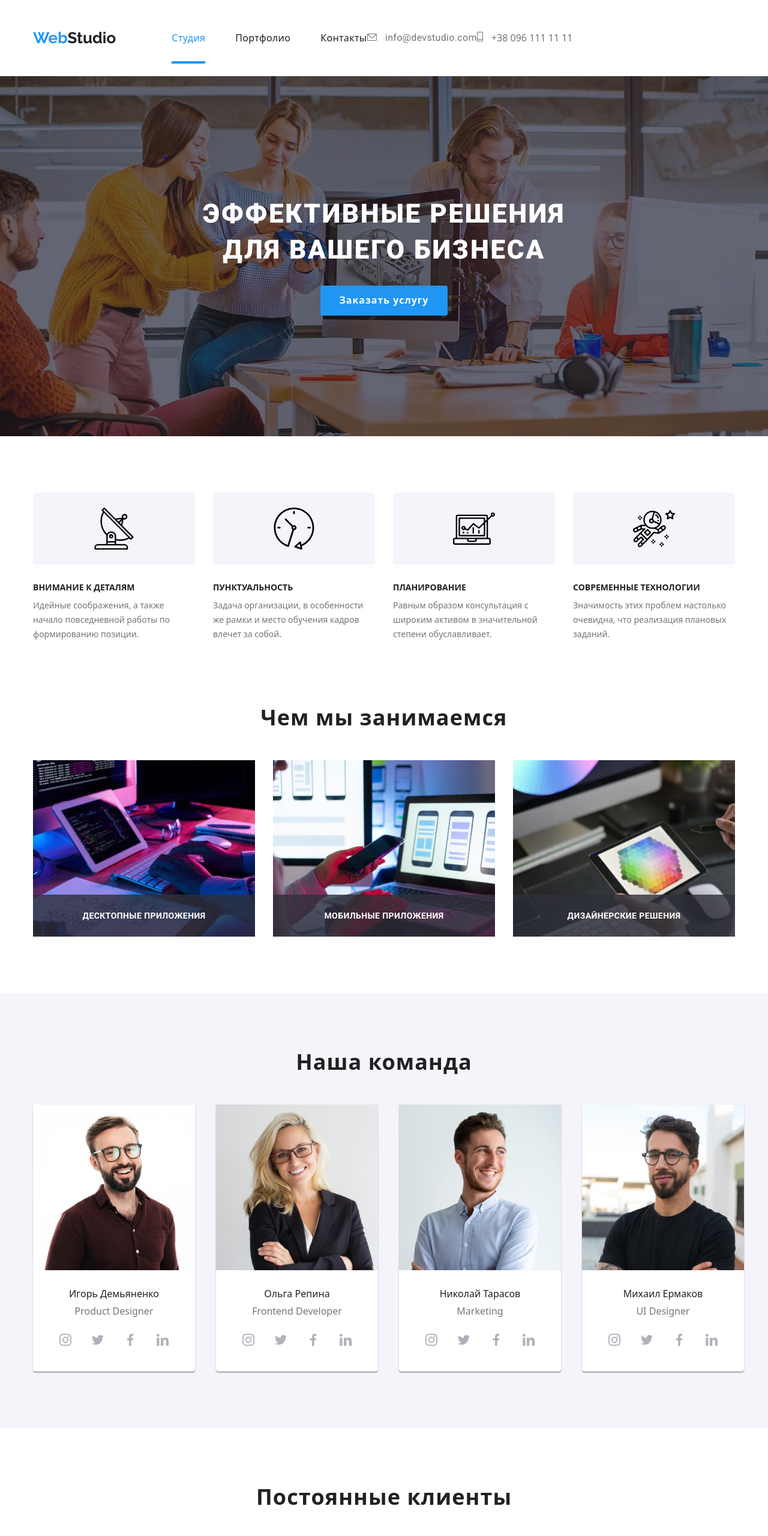
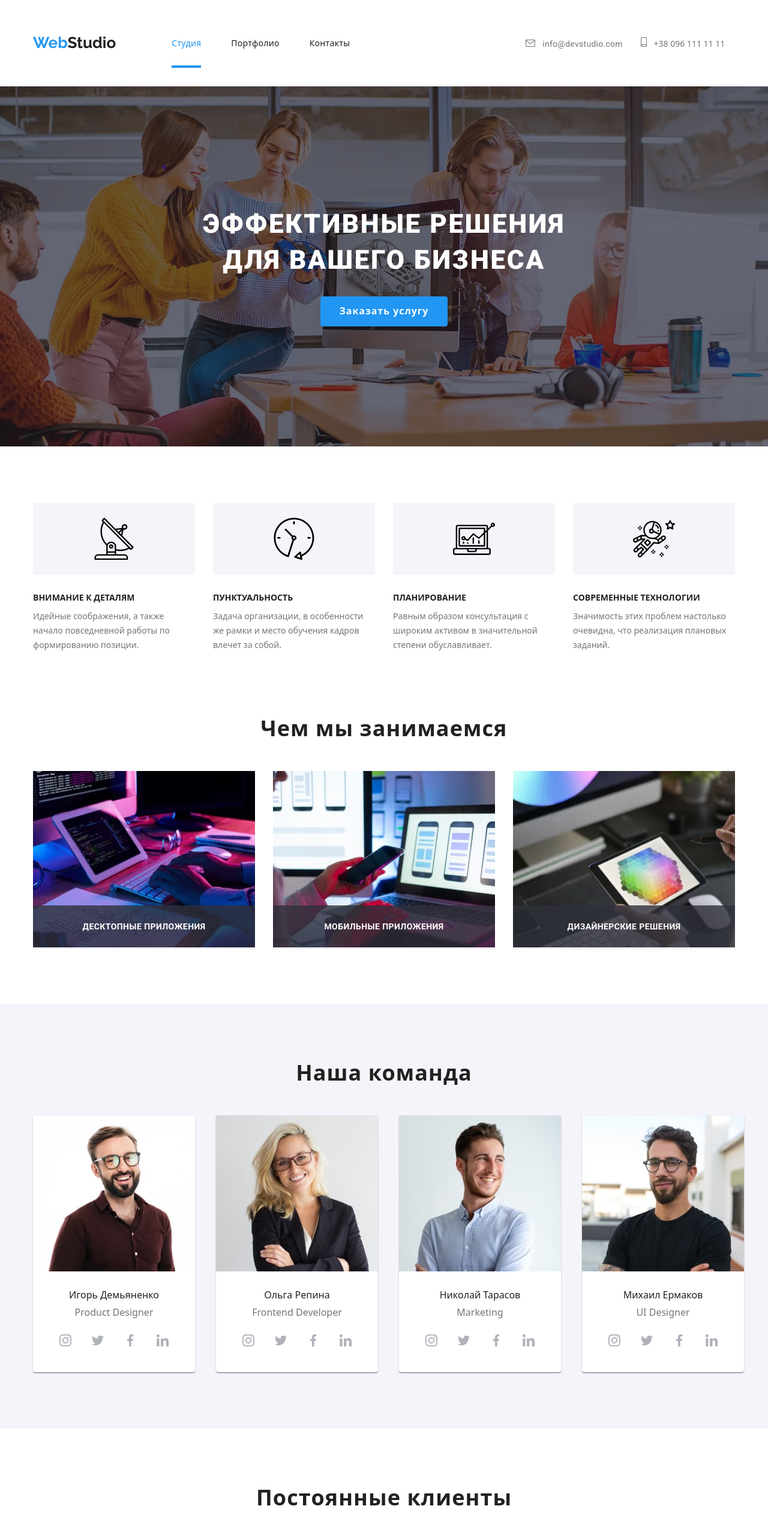
Before and after one commit to mkhomenko2212/goit-markup-hw-08, a plain HTML site: page index.html in a window 1280 px wide. Shown: the top 2560 px of the page at 60% size. Drawn offline with nearby package versions, Linux system fonts and the light colour scheme.

Commit message:
правки

```diff
--- a/index.html
+++ b/index.html
@@ -22,9 +22,11 @@
   <body>
     <!--Шапка сайта-->
     <header class="header">
-      <div class="header__nav container">
+      <div class="container container-header">
+        <div class="header__nav">
           <a href="./index.html" class="header__logo">
-          <span class="header__logo-first">Web</span><span class="header__logo-second">Studio</span>
+            <span class="header__logo-first">Web</span
+            ><span class="header__logo-second">Studio</span>
           </a>
           <button
             type="button"
@@ -33,14 +35,14 @@
             aria-controls="mobile-menu"
           >
             <svg width="40" height="40" aria-label="Переключатель мобильного меню">
-            <use class="menu-icon" href="../images/symbol-defs-6.svg#icon-menu_40px"></use>
+              <use class="menu-icon" href="./images/symbol-defs-6.svg#icon-menu_40px"></use>
             </svg>
           </button>
-
+        </div>
         <div class="mobile-menu js-menu-container" id="mobile-menu">
           <button type="button" class="button__menu-close js-close-menu">
             <svg width="40" height="40" aria-label="Переключатель мобильного меню">
-              <use class="icon-close" href="../images/symbol-defs-6.svg#icon-close_40px"></use>
+              <use class="icon-close" href="./images/symbol-defs-6.svg#icon-close_40px"></use>
             </svg>
           </button>
           <div class="menu-wrapper">
@@ -54,11 +56,12 @@
                 </li>
                 <li class="header__item"><a href="" class="header__link link">Контакты</a></li>
               </ul>
-
-              <ul class="header__contact list">
+            </nav>
+            <div class="header__contacts">
+              <ul class="header__contact-list list">
                 <li class="header__adress">
                   <a href="mailto:info@devstudio.com" class="header__mail">
-                    <svg width="16px" height="12px" class="header__icon">
+                    <svg class="header__icon header__icon--mail">
                       <use href="./images/symbol-defs-6.svg#icon-envelope"></use>
                     </svg>
                     info@devstudio.com
@@ -66,15 +69,14 @@
                 </li>
                 <li class="header__adress">
                   <a href="tel:+380961111111" class="header__phone">
-                    <svg width="10px" height="16px" class="header__icon">
+                    <svg class="header__icon header__icon--phone">
                       <use href="./images/symbol-defs-6.svg#icon-smartphone"></use>
                     </svg>
                     +38 096 111 11 11
                   </a>
                 </li>
               </ul>
-            </nav>
-          </div>
+
               <ul class="menu-social list">
                 <li class="menu-social__item">
                   <a href="" class="menu-social__link link">Instagram</a>
@@ -89,6 +91,8 @@
                   <a href="" class="menu-social__link link">LinkedIn</a>
                 </li>
               </ul>
+            </div>
+          </div>
         </div>
       </div>
     </header>
@@ -201,12 +205,14 @@
         <ul class="team__list list">
           <li class="team__item">
             <img
-              srcset="./images/team-1-desk-1x.jpg 270w
-            ./images/team-1-tablet-1x.jpg 354w
-            ./images/team-1-mob-1x.jpg 450w
-            ./images/team-1-desk-2x.jpg 708w
-            ./images/team-1-tablet-2x.jpg 540w
-            ./images/team-1-mob-2x.jpg 900w"
+              srcset="
+                ./images/team-1-desk-1x.jpg   270w,
+                ./images/team-1-tablet-1x.jpg 354w,
+                ./images/team-1-mob-1x.jpg    450w,
+                ./images/team-1-desk-2x.jpg   708w,
+                ./images/team-1-tablet-2x.jpg 540w,
+                ./images/team-1-mob-2x.jpg    900w
+              "
               src="./images/team-1-mob-1x.jpg"
               alt="Product Designer"
               sizes="(min-width: 1200px) 270px, (min-width: 768px) 354px (min-width: 480px) 450px"
@@ -260,12 +266,14 @@
           </li>
           <li class="team__item">
             <img
-              srcset="./images/team-2-desk-1x.jpg 270w
-            ./images/team-2-tablet-1x.jpg 354w
-            ./images/team-2-mob-1x.jpg 450w
-            ./images/team-2-desk-2x.jpg 708w
-            ./images/team-2-tablet-2x.jpg 540w
-            ./images/team-2-mob-2x.jpg 900w"
+              srcset="
+                ./images/team-2-desk-1x.jpg   270w,
+                ./images/team-2-tablet-1x.jpg 354w,
+                ./images/team-2-mob-1x.jpg    450w,
+                ./images/team-2-desk-2x.jpg   708w,
+                ./images/team-2-tablet-2x.jpg 540w,
+                ./images/team-2-mob-2x.jpg    900w
+              "
               src="./images/team-2-mob-1x.jpg"
               alt="Frontend Developer"
               sizes="(min-width: 1200px) 270px, (min-width: 768px) 354px (min-width: 480px) 450px"
@@ -319,12 +327,14 @@
           </li>
           <li class="team__item">
             <img
-              srcset="./images/team-3-desk-1x.jpg 270w
-            ./images/team-3-tablet-1x.jpg 354w
-            ./images/team-3-mob-1x.jpg 450w
-            ./images/team-3-desk-2x.jpg 708w
-            ./images/team-3-tablet-2x.jpg 540w
-            ./images/team-3-mob-2x.jpg 900w"
+              srcset="
+                ./images/team-3-desk-1x.jpg   270w,
+                ./images/team-3-tablet-1x.jpg 354w,
+                ./images/team-3-mob-1x.jpg    450w,
+                ./images/team-3-desk-2x.jpg   708w,
+                ./images/team-3-tablet-2x.jpg 540w,
+                ./images/team-3-mob-2x.jpg    900w
+              "
               src="./images/team-3-mob-1x.jpg"
               alt="Marketing"
               sizes="(min-width: 1200px) 270px, (min-width: 768px) 354px (min-width: 480px) 450px"
@@ -378,12 +388,14 @@
           </li>
           <li class="team__item">
             <img
-              srcset="./images/team-4-desk-1x.jpg 270w
-            ./images/team-4-tablet-1x.jpg 354w
-            ./images/team-4-mob-1x.jpg 450w
-            ./images/team-4-desk-2x.jpg 708w
-            ./images/team-4-tablet-2x.jpg 540w
-            ./images/team-4-mob-2x.jpg 900w"
+              srcset="
+                ./images/team-4-desk-1x.jpg   270w,
+                ./images/team-4-tablet-1x.jpg 354w,
+                ./images/team-4-mob-1x.jpg    450w,
+                ./images/team-4-desk-2x.jpg   708w,
+                ./images/team-4-tablet-2x.jpg 540w,
+                ./images/team-4-mob-2x.jpg    900w
+              "
               src="./images/team-4-mob-1x.jpg"
               alt="UI Designer"
               sizes="(min-width: 1200px) 270px, (min-width: 768px) 354px (min-width: 480px) 450px"
@@ -491,19 +503,19 @@
               ><span class="footer__logo-second">Studio</span></a
             >
             <address class="footer__contacts">
-              <ul class="list">
-                <li>
               <a
                 href="https://www.google.com/maps/place/%D0%B1%D1%83%D0%BB.+%D0%9B%D0%B5%D1%81%D0%B8+%D0%A3%D0%BA%D1%80%D0%B0%D0%B8%D0%BD%D0%BA%D0%B8,+26,+%D0%9A%D0%B8%D0%B5%D0%B2,+02000/@50.4265807,30.5361971,17z/data=!3m1!4b1!4m5!3m4!1s0x40d4cf0e033ecbe9:0x57a4dffefec77da0!8m2!3d50.4265807!4d30.5383858"
                 class="footer__adress footer__map"
               >
                 г. Киев, пр-т Леси Украинки, 26
               </a>
-                </li>
-                <li>
+              <ul class="list">
+                <li class="footer__item">
                   <a href="mailto:info@example.com" class="footer__adress">info@example.com </a>
                 </li>
-                <li><a href="tel:+380991111111" class="footer__adress">+38 099 111 11 11</a></li>
+                <li class="footer__item">
+                  <a href="tel:+380991111111" class="footer__adress">+38 099 111 11 11</a>
+                </li>
               </ul>
             </address>
           </div>
@@ -619,7 +631,10 @@
             <label class="checkbox-label">
               <input class="checkbox-input" type="checkbox" name="check" />
               <span class="icon-check"></span>
-              <span>Соглашаюсь с рассылкой и принимаю <a href="">Условия договора</a></span></label
+              <span
+                >Соглашаюсь с рассылкой и принимаю
+                <a href="" class="check-link">Условия договора</a></span
+              ></label
             >
           </div>
           <button class="form-button" type="submit">Отправить</button>
--- a/sass/components/_header.scss
+++ b/sass/components/_header.scss
@@ -22,16 +22,12 @@
     letter-spacing: 0.02em;
 
     @media screen and(min-width:768px) {
-      margin-left: 88px;
       display: flex;
-      font-weight: 500;
-      font-size: 16px;
-      line-height: 1.17;
-      letter-spacing: 0.02em;
     }
-    @media screen and(min-width:1200px) {
-      margin-left: 93px;
-    }
+    // @media screen and(min-width:1200px) {
+    //   margin-left: 93px;
+    //   font-size: 16px;
+    // }
   }
 
   &__item + &__item {
@@ -44,7 +40,7 @@
     @media screen and (min-width: 768px) {
       display: flex;
       align-items: center;
-      justify-content: space-between;
+      // justify-content: space-between;
     }
   }
   &__link {
@@ -54,6 +50,18 @@
     @media screen and (max-width: 767px) {
       font-weight: 500;
       font-size: 40px;
+      line-height: 1.17;
+      letter-spacing: 0.02em;
+    }
+    @media screen and(min-width:768px) {
+      font-weight: 500;
+      font-size: 14px;
+      line-height: 1.17;
+      letter-spacing: 0.02em;
+    }
+    @media screen and(min-width:1200px) {
+      font-weight: 500;
+      font-size: 14px;
       line-height: 1.17;
       letter-spacing: 0.02em;
     }
@@ -90,18 +98,9 @@
     }
   }
 
-  &__adress {
-    transition: color 250ms cubic-bezier(0.4, 0, 0.2, 1), fill 250ms cubic-bezier(0.4, 0, 0.2, 1);
-    &:focus,
-    &:hover {
-      color: $accent-color;
-      fill: $accent-color;
-    }
-
-    @media screen and (min-width: 1200px) {
-      padding-top: 32px;
-      padding-bottom: 32px;
-    }
+  @media screen and (min-width: 1200px) {
+    padding-top: 32px;
+    padding-bottom: 32px;
   }
 
   &__mail,
@@ -115,10 +114,22 @@
     font-weight: 500;
     line-height: 1.17;
     letter-spacing: 0.02em;
+    &:hover,
+    &:focus {
+      color: $accent-color;
+    }
     @media screen and (max-width: 767px) {
       font-size: 24px;
     }
+    @media screen and (min-width: 768px) {
+      font-size: 12px;
+    }
+    @media screen and (min-width: 1200px) {
+      font-size: 14px;
+      margin-right: 30px;
+    }
   }
+
   &__phone {
     @media screen and (max-width: 767px) {
       display: block;
@@ -131,9 +142,19 @@
       margin-bottom: 32px;
     }
     color: $primary-text-color;
+    &:hover,
+    &:focus {
+      color: $accent-color;
+    }
     @media screen and (min-width: 768px) and (max-width: 1199px) {
       display: block;
       padding-top: 10px;
+    }
+    @media screen and (min-width: 768px) {
+      font-size: 12px;
+    }
+    @media screen and (min-width: 1200px) {
+      font-size: 14px;
     }
   }
 
@@ -142,23 +163,51 @@
       display: none;
     }
     @media screen and (min-width: 768px) {
-      margin-right: 10px;
+      margin-right: 8px;
+      fill: currentColor;
+    }
+    @media screen and (min-width: 1200px) {
+      // margin-right: 10px;
       fill: currentColor;
     }
   }
-
-  &__contact {
+  &__icon--mail {
+    @media screen and (min-width: 768px) {
+      width: 14px;
+      height: 10px;
+    }
+    @media screen and (min-width: 1200px) {
+      width: 16px;
+      height: 12px;
+    }
+  }
+  &__icon--phone {
+    @media screen and (min-width: 768px) {
+      width: 10px;
+      height: 14px;
+    }
+    @media screen and (min-width: 1200px) {
+      width: 10px;
+      height: 16px;
+    }
+  }
+  &__contacts {
+    @media screen and (min-width: 768px) {
+      margin-left: 84px;
+    }
+    @media screen and (min-width: 1200px) {
+      margin-left: 293px;
+    }
+  }
+  &__contact-list {
     @media screen and (max-width: 767px) {
+      margin-top: 302px;
       display: flex;
       flex-direction: column-reverse;
     }
-    @media screen and (min-width: 768px) {
-      margin-bottom: 21px;
-      margin-top: 21px;
-    }
-
     @media screen and (min-width: 1200px) {
       display: flex;
+      align-items: center;
     }
   }
 }
@@ -166,7 +215,7 @@
 .button__menu-open {
   min-width: 40px;
   min-height: 40px;
-  display: block;
+  display: flex;
   align-items: center;
   justify-content: center;
   margin: 0;
@@ -190,12 +239,12 @@
   margin: 0;
   padding: 0;
   background-color: transparent;
-  cursor: pointer;
   border: none;
   border-radius: 50%;
   position: absolute;
   top: 10px;
   right: 15px;
+  cursor: pointer;
 
   &:hover,
   &:focus {
@@ -223,19 +272,18 @@
   }
   @media screen and (min-width: 768px) {
     display: flex;
+    // justify-content: space-between;
   }
 }
-
 .mobile-menu.is-open {
   transform: translateX(0);
 }
-// .menu-wrapper {
-//   @media screen and (min-width: 768px) {
-//     display: flex;
-//     align-items: center;
-//     justify-content: space-between;
-//   }
-// }
+.menu-wrapper {
+  @media screen and (min-width: 768px) {
+    display: flex;
+    align-items: center;
+  }
+}
 
 .menu-social {
   @media screen and (max-width: 767px) {
@@ -265,3 +313,8 @@
     border-left: 1px solid rgba(33, 33, 33, 0.2);
   }
 }
+.container-header {
+  @media screen and (min-width: 768px) {
+    display: flex;
+  }
+}
--- a/sass/components/_hero.scss
+++ b/sass/components/_hero.scss
@@ -9,8 +9,7 @@
   @media screen and (max-width: 767px) {
     background-image: linear-gradient(to right, rgba(47, 48, 58, 0.4), rgba(47, 48, 58, 0.4)),
       url(../images/hero-mob-1x.jpg);
-    height: 400px;
-    background-size: 480px 400px;
+    background-size: cover;
     @media screen and (min-divice-pixel-ration: 2),
       (min-resolution: 192dpi),
       (min-resolution: 2dppx) {
@@ -46,11 +45,11 @@
         url(../images/hero-desk-2x.jpg);
     }
   }
+
   background-repeat: no-repeat;
   background-color: var(--footer-color);
   background-position: center;
 
-  &__box {
   @media screen and (min-width: 480px) {
     padding-top: 118px;
     padding-bottom: 118px;
@@ -59,7 +58,6 @@
   @media screen and (min-width: 1200px) {
     padding-top: 200px;
     padding-bottom: 200px;
-    }
   }
 
   &__title {
--- a/sass/components/_logo.scss
+++ b/sass/components/_logo.scss
@@ -2,19 +2,25 @@
   display: block;
   font-family: Raleway, cursive;
   font-weight: 700;
-  font-size: 26px;
+
   line-height: 1.17;
   text-decoration: none;
 
   @media screen and (min-width: 480px) {
     padding-bottom: 16px;
     padding-top: 16px;
+    font-size: 24px;
   }
   @media screen and (min-width: 768px) {
     padding-top: 26px;
     padding-bottom: 26px;
+    margin-right: 88px;
   }
   @media screen and (min-width: 1200px) {
+    padding-top: 24px;
+    padding-bottom: 25px;
+    margin-right: 93px;
+    font-size: 26px;
   }
 }
 
--- a/sass/utilits/_variables.scss
+++ b/sass/utilits/_variables.scss
@@ -7,11 +7,10 @@ $primary-white-color: #ffffff;
 $secondary-background-color: #f5f4fa;
 
 .body {
+  font-family: Roboto, sans-serif;
   color: $primary-text-color;
   background-color: $primary-background-color;
-  font-family: Roboto, sans-serif;
   letter-spacing: 0.03em;
-
   margin: 0;
 }
 *,
@@ -19,21 +18,8 @@ $secondary-background-color: #f5f4fa;
 *::after {
   box-sizing: border-box;
 }
-.section {
-  @media screen and (min-width: 480px) {
-    padding-top: 60px;
-    padding-bottom: 60px;
-  }
-  @media screen and (min-width: 1200px) {
-    padding-top: 94px;
-    padding-bottom: 94px;
-  }
-
-  margin-top: 0;
-  margin-bottom: 0;
-}
-
 .container {
+  width: 100%;
   margin-left: auto;
   margin-right: auto;
   min-width: 200px;
@@ -52,6 +38,20 @@ $secondary-background-color: #f5f4fa;
     width: 1200px;
   }
 }
+.section {
+  @media screen and (min-width: 480px) {
+    padding-top: 60px;
+    padding-bottom: 60px;
+  }
+  @media screen and (min-width: 1200px) {
+    padding-top: 94px;
+    padding-bottom: 94px;
+  }
+
+  margin-top: 0;
+  margin-bottom: 0;
+}
+
 /* Утилиты */
 h1,
 h2,
```
Also changed, not shown: portfolio.html (+2 -2 lines), sass/components/_footer.scss (+23 -3 lines), sass/components/_form.scss (+9 -1 lines), css/main.css, css/main.min.css, 2 other files. Lines whose indentation alone changed are shown as unchanged.
